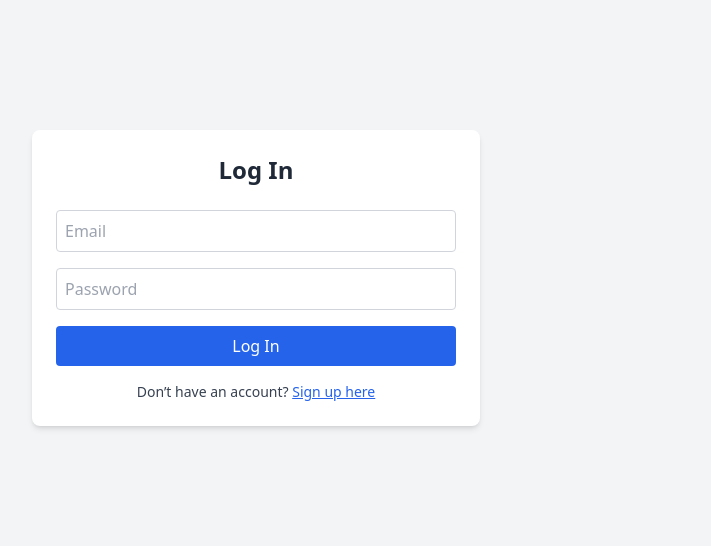
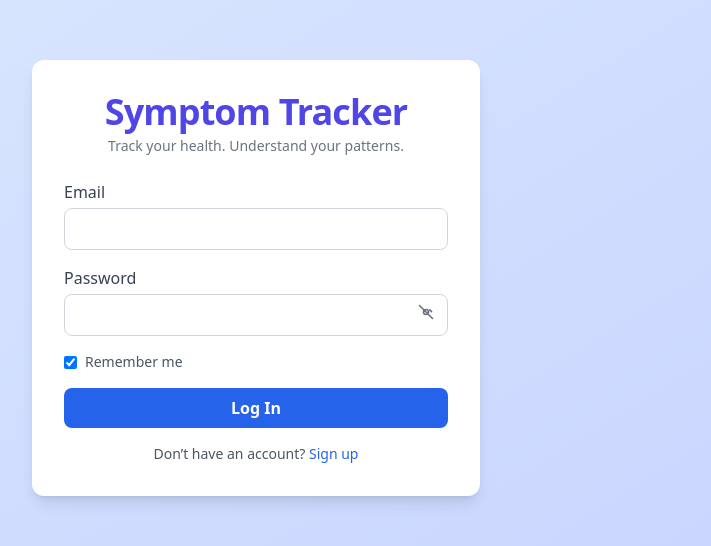
Before and after one commit to pnwmakes/symptom-tracker-app, a React (Vite) app: page /login in a window 1280 px wide. Shown: the part 122-668 px from the top of the page, without its empty margins (384-1095 px from the left). Built offline with nearby package versions, Linux system fonts and the light colour scheme.

Commit message:
UI polish: added branding, show password, remember me, logout button, and protected deploy fixes

```diff
--- a/src/App.jsx
+++ b/src/App.jsx
@@ -50,13 +50,39 @@ function App() {
     if (!user) return null; // optional loading indicator
 
     return (
-        <>
-            <Navbar />
-            <div className='min-h-screen bg-gray-100 py-10 px-4'>
-                <div className='max-w-4xl mx-auto bg-white rounded-lg shadow p-6'>
-                    <h1 className='text-2xl font-bold mb-6 text-gray-800 text-center'>
-                        Daily Symptom Tracker
+        <div className='min-h-screen bg-gradient-to-br from-blue-100 to-indigo-200 py-10 px-4'>
+            <div className='max-w-4xl mx-auto bg-white rounded-xl shadow-lg p-8'>
+                {/* Branding Header */}
+                <div className='text-center mb-6'>
+                    <h1 className='text-4xl font-extrabold text-indigo-600 tracking-tight'>
+                        Symptom Tracker
                     </h1>
+                    <p className='text-sm text-gray-500 mt-1'>
+                        Track your health. Understand your patterns.
+                    </p>
+                </div>
+                <div className='flex justify-center mb-4'>
+                    <button
+                        onClick={() => auth.signOut()}
+                        className='flex items-center gap-2 text-sm font-medium text-white bg-indigo-600 px-4 py-2 rounded-full hover:bg-indigo-700 transition shadow'
+                    >
+                        <svg
+                            xmlns='http://www.w3.org/2000/svg'
+                            className='h-4 w-4'
+                            fill='none'
+                            viewBox='0 0 24 24'
+                            stroke='currentColor'
+                        >
+                            <path
+                                strokeLinecap='round'
+                                strokeLinejoin='round'
+                                strokeWidth={2}
+                                d='M17 16l4-4m0 0l-4-4m4 4H7m6 4v1a2 2 0 01-2 2H7a2 2 0 01-2-2V7a2 2 0 012-2h4a2 2 0 012 2v1'
+                            />
+                        </svg>
+                        Log Out
+                    </button>
+                </div>
 
                 <SymptomForm
                     onSave={fetchEntries}
@@ -73,7 +99,6 @@ function App() {
                 />
             </div>
         </div>
-        </>
     );
 }
 
--- a/src/components/Login.jsx
+++ b/src/components/Login.jsx
@@ -1,57 +1,142 @@
-// src/components/Login.jsx
 import React, { useState } from 'react';
-import { signInWithEmailAndPassword } from 'firebase/auth';
+import {
+    signInWithEmailAndPassword,
+    browserLocalPersistence,
+    browserSessionPersistence,
+    setPersistence,
+} from 'firebase/auth';
 import { auth } from '../firebaseConfig';
 import { useNavigate, Link } from 'react-router-dom';
 
 const Login = () => {
     const [email, setEmail] = useState('');
     const [password, setPassword] = useState('');
+    const [showPassword, setShowPassword] = useState(false);
+    const [rememberMe, setRememberMe] = useState(true);
     const navigate = useNavigate();
 
     const handleLogin = async (e) => {
         e.preventDefault();
+
+        const persistenceType = rememberMe
+            ? browserLocalPersistence
+            : browserSessionPersistence;
+
         try {
+            await setPersistence(auth, persistenceType);
             await signInWithEmailAndPassword(auth, email, password);
-            alert('Login successful!');
             navigate('/');
         } catch (err) {
-            alert(err.message);
+            alert('Login failed: ' + err.message);
         }
     };
 
     return (
-        <div className='min-h-screen flex items-center justify-center bg-gray-100 p-6'>
-            <div className='w-full max-w-md bg-white shadow-md rounded-lg p-6'>
-                <h2 className='text-2xl font-bold mb-6 text-center text-gray-800'>
-                    Log In
-                </h2>
+        <div className='min-h-screen flex items-center justify-center bg-gradient-to-br from-blue-100 to-indigo-200 px-4'>
+            <div className='w-full max-w-md bg-white p-8 rounded-xl shadow-lg'>
+                {/* Branding */}
+                <div className='text-center mb-6'>
+                    <h1 className='text-4xl font-extrabold text-indigo-600 tracking-tight'>
+                        Symptom Tracker
+                    </h1>
+                    <p className='text-sm text-gray-500 mt-1'>
+                        Track your health. Understand your patterns.
+                    </p>
+                </div>
+
                 <form onSubmit={handleLogin} className='space-y-4'>
+                    <div>
+                        <label className='block font-medium mb-1 text-gray-700'>
+                            Email
+                        </label>
                         <input
                             type='email'
-                        placeholder='Email'
-                        className='w-full p-2 border border-gray-300 rounded'
+                            value={email}
                             onChange={(e) => setEmail(e.target.value)}
                             required
+                            className='w-full px-3 py-2 border border-gray-300 rounded-lg focus:outline-none focus:ring-2 focus:ring-blue-500'
                         />
+                    </div>
+
+                    <div>
+                        <label className='block font-medium mb-1 text-gray-700'>
+                            Password
+                        </label>
+                        <div className='relative'>
                             <input
-                        type='password'
-                        placeholder='Password'
-                        className='w-full p-2 border border-gray-300 rounded'
+                                type={showPassword ? 'text' : 'password'}
+                                value={password}
                                 onChange={(e) => setPassword(e.target.value)}
                                 required
+                                className='w-full px-3 py-2 border border-gray-300 rounded-lg focus:outline-none focus:ring-2 focus:ring-blue-500 pr-10'
                             />
                             <button
+                                type='button'
+                                onClick={() => setShowPassword(!showPassword)}
+                                className='absolute right-3 top-2 text-gray-500'
+                                aria-label='Toggle password visibility'
+                            >
+                                {showPassword ? (
+                                    <svg
+                                        xmlns='http://www.w3.org/2000/svg'
+                                        className='h-5 w-5'
+                                        viewBox='0 0 24 24'
+                                        fill='none'
+                                        stroke='currentColor'
+                                    >
+                                        <path
+                                            strokeLinecap='round'
+                                            strokeLinejoin='round'
+                                            strokeWidth={2}
+                                            d='M13.875 18.825A10.05 10.05 0 0112 19c-5.523 0-10-5-10-5s1.908-2.45 5.25-3.675m13.5 3.675S18.092 14.55 14.75 13.325M12 9a3 3 0 013 3 3 3 0 01-3 3m0 0a3 3 0 01-3-3 3 3 0 013-3m0 0a3 3 0 013 3'
+                                        />
+                                    </svg>
+                                ) : (
+                                    <svg
+                                        xmlns='http://www.w3.org/2000/svg'
+                                        className='h-5 w-5'
+                                        viewBox='0 0 24 24'
+                                        fill='none'
+                                        stroke='currentColor'
+                                    >
+                                        <path
+                                            strokeLinecap='round'
+                                            strokeLinejoin='round'
+                                            strokeWidth={2}
+                                            d='M15 12a3 3 0 01-3 3m0 0a3 3 0 01-3-3m3 3a3 3 0 003-3 3 3 0 00-3-3m0 0a3 3 0 00-3 3 3 3 0 006 0m1.5-2.5l2.121 2.121M4.222 4.222L19.778 19.778'
+                                        />
+                                    </svg>
+                                )}
+                            </button>
+                        </div>
+                    </div>
+
+                    <div className='flex items-center gap-2 text-sm text-gray-600'>
+                        <input
+                            type='checkbox'
+                            id='remember'
+                            checked={rememberMe}
+                            onChange={(e) => setRememberMe(e.target.checked)}
+                            className='form-checkbox rounded text-blue-600'
+                        />
+                        <label htmlFor='remember'>Remember me</label>
+                    </div>
+
+                    <button
                         type='submit'
-                        className='w-full bg-blue-600 text-white py-2 rounded hover:bg-blue-700 transition duration-200'
+                        className='w-full bg-blue-600 text-white py-2 rounded-lg font-semibold hover:bg-blue-700 transition'
                     >
                         Log In
                     </button>
                 </form>
-                <p className='text-sm mt-4 text-center text-gray-700'>
+
+                <p className='text-center text-sm text-gray-600 mt-4'>
                     Don’t have an account?{' '}
-                    <Link to='/signup' className='text-blue-600 underline'>
-                        Sign up here
+                    <Link
+                        to='/signup'
+                        className='text-blue-600 hover:underline'
+                    >
+                        Sign up
                     </Link>
                 </p>
             </div>
--- a/src/components/Signup.jsx
+++ b/src/components/Signup.jsx
@@ -1,4 +1,3 @@
-// src/components/Signup.jsx
 import React, { useState } from 'react';
 import { createUserWithEmailAndPassword } from 'firebase/auth';
 import { auth } from '../firebaseConfig';
@@ -7,51 +6,117 @@ import { useNavigate, Link } from 'react-router-dom';
 const Signup = () => {
     const [email, setEmail] = useState('');
     const [password, setPassword] = useState('');
+    const [showPassword, setShowPassword] = useState(false);
     const navigate = useNavigate();
 
     const handleSignup = async (e) => {
         e.preventDefault();
         try {
             await createUserWithEmailAndPassword(auth, email, password);
-            alert('Signup successful!');
             navigate('/');
         } catch (err) {
-            alert(err.message);
+            if (err.code === 'auth/email-already-in-use') {
+                alert(
+                    'That email is already registered. Please log in instead.'
+                );
+            } else {
+                alert('Signup failed: ' + err.message);
+            }
         }
     };
 
     return (
-        <div className='min-h-screen flex items-center justify-center bg-gray-100 p-6'>
-            <div className='w-full max-w-md bg-white shadow-md rounded-lg p-6'>
-                <h2 className='text-2xl font-bold mb-6 text-center text-gray-800'>
-                    Sign Up
-                </h2>
+        <div className='min-h-screen flex items-center justify-center bg-gradient-to-br from-blue-100 to-indigo-200 px-4'>
+            <div className='w-full max-w-md bg-white p-8 rounded-xl shadow-lg'>
+                {/* Branding */}
+                <div className='text-center mb-6'>
+                    <h1 className='text-4xl font-extrabold text-indigo-600 tracking-tight'>
+                        Symptom Tracker
+                    </h1>
+                    <p className='text-sm text-gray-500 mt-1'>
+                        Create your account to begin tracking
+                    </p>
+                </div>
+
                 <form onSubmit={handleSignup} className='space-y-4'>
+                    <div>
+                        <label className='block font-medium mb-1 text-gray-700'>
+                            Email
+                        </label>
                         <input
                             type='email'
-                        placeholder='Email'
-                        className='w-full p-2 border border-gray-300 rounded'
+                            value={email}
                             onChange={(e) => setEmail(e.target.value)}
                             required
+                            className='w-full px-3 py-2 border border-gray-300 rounded-lg focus:outline-none focus:ring-2 focus:ring-blue-500'
                         />
+                    </div>
+
+                    <div>
+                        <label className='block font-medium mb-1 text-gray-700'>
+                            Password
+                        </label>
+                        <div className='relative'>
                             <input
-                        type='password'
-                        placeholder='Password'
-                        className='w-full p-2 border border-gray-300 rounded'
+                                type={showPassword ? 'text' : 'password'}
+                                value={password}
                                 onChange={(e) => setPassword(e.target.value)}
                                 required
+                                className='w-full px-3 py-2 border border-gray-300 rounded-lg focus:outline-none focus:ring-2 focus:ring-blue-500 pr-10'
                             />
                             <button
+                                type='button'
+                                onClick={() => setShowPassword(!showPassword)}
+                                className='absolute right-3 top-2 text-gray-500'
+                                aria-label='Toggle password visibility'
+                            >
+                                {showPassword ? (
+                                    <svg
+                                        xmlns='http://www.w3.org/2000/svg'
+                                        className='h-5 w-5'
+                                        viewBox='0 0 24 24'
+                                        fill='none'
+                                        stroke='currentColor'
+                                    >
+                                        <path
+                                            strokeLinecap='round'
+                                            strokeLinejoin='round'
+                                            strokeWidth={2}
+                                            d='M13.875 18.825A10.05 10.05 0 0112 19c-5.523 0-10-5-10-5s1.908-2.45 5.25-3.675m13.5 3.675S18.092 14.55 14.75 13.325M12 9a3 3 0 013 3 3 3 0 01-3 3m0 0a3 3 0 01-3-3 3 3 0 013-3m0 0a3 3 0 013 3'
+                                        />
+                                    </svg>
+                                ) : (
+                                    <svg
+                                        xmlns='http://www.w3.org/2000/svg'
+                                        className='h-5 w-5'
+                                        viewBox='0 0 24 24'
+                                        fill='none'
+                                        stroke='currentColor'
+                                    >
+                                        <path
+                                            strokeLinecap='round'
+                                            strokeLinejoin='round'
+                                            strokeWidth={2}
+                                            d='M15 12a3 3 0 01-3 3m0 0a3 3 0 01-3-3m3 3a3 3 0 003-3 3 3 0 00-3-3m0 0a3 3 0 00-3 3 3 3 0 006 0m1.5-2.5l2.121 2.121M4.222 4.222L19.778 19.778'
+                                        />
+                                    </svg>
+                                )}
+                            </button>
+                        </div>
+                    </div>
+
+                    <button
                         type='submit'
-                        className='w-full bg-green-600 text-white py-2 rounded hover:bg-green-700 transition duration-200'
+                        className='w-full bg-blue-600 text-white py-2 rounded-lg font-semibold hover:bg-blue-700 transition'
                     >
                         Sign Up
                     </button>
                 </form>
-                <p className='text-sm mt-4 text-center text-gray-700'>
+
+                <p className='text-center text-sm text-gray-600 mt-4'>
                     Already have an account?{' '}
-                    <Link to='/login' className='text-blue-600 underline'>
-                        Log in here
+                    <Link to='/login' className='text-blue-600 hover:underline'>
+                        Log in
                     </Link>
                 </p>
             </div>
--- a/src/components/SymptomForm.jsx
+++ b/src/components/SymptomForm.jsx
@@ -97,7 +97,7 @@ const SymptomForm = ({ onSave, entryToEdit, clearEdit }) => {
     return (
         <form
             onSubmit={handleSubmit}
-            className='w-full max-w-2xl bg-white rounded-2xl shadow-lg p-8 space-y-6 text-gray-800'
+            className='w-full max-w-2xl mx-auto bg-white rounded-2xl shadow-lg p-8 space-y-6 text-gray-800'
         >
             <h2 className='text-3xl font-bold text-center'>
                 {entryToEdit ? 'Edit Symptom Entry' : 'Daily Symptom Check'}
```
Lines whose indentation alone changed are shown as unchanged.
